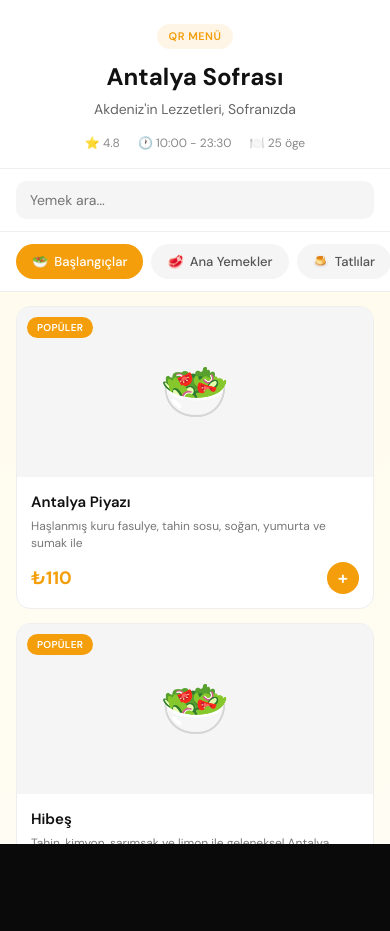
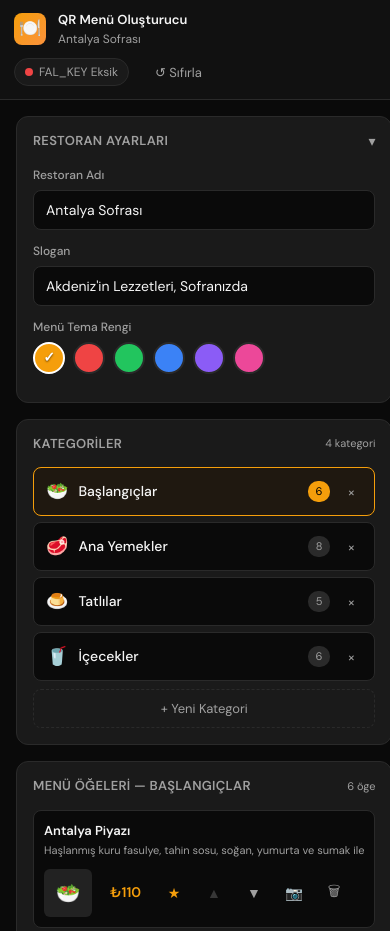
Before and after one commit to Ferhad-dijita/qr-menu-demo, a plain HTML site: page index.html in a window 390 px wide. Shown: the top 931 px of the page. Before the commit the page ends 844 px from the top, so only its background shows below. Drawn offline with Linux system fonts and the light colour scheme.

Commit message:
Add files via upload

```diff
--- a/index.html
+++ b/index.html
@@ -453,31 +453,29 @@ input,textarea,select{font-family:inherit}
 
 /* RESPONSIVE */
 @media (max-width: 1024px){
-  .main{grid-template-columns:1fr;}
-  .editor-panel{border-right:none;border-bottom:1px solid var(--border)}
+  body{overflow:auto}
+  .main{grid-template-columns:1fr;height:auto}
+  .editor-panel{border-right:none;border-bottom:1px solid var(--border);overflow:visible}
+  .preview-panel{overflow:visible}
+  .view-container{overflow:visible}
 }
 @media (max-width: 768px){
-  body{overflow:auto}
-  .app-header{display:none}
-  .main{grid-template-columns:1fr;height:100vh}
-  .editor-panel{display:none}
-  .preview-panel{background:var(--bg-primary)}
-  .view-tabs{display:none}
-  .view-container{padding:0;overflow:auto}
-  #view-phone,#view-landing{display:none !important}
-  #view-app{display:block !important}
-  #view-app .browser-frame{
-    border-radius:0;border:none;box-shadow:none;max-width:none;margin:0;
-  }
-  #view-app .browser-bar{display:none}
-  #view-app .browser-body{max-height:none;overflow:visible}
+  .app-header{flex-wrap:wrap;height:auto;padding:10px 14px;gap:8px}
+  .app-header .titles h1{font-size:13px}
+  .editor-panel{padding:16px}
+  .view-tabs{padding:10px 12px;flex-wrap:wrap}
+  .view-tab{padding:7px 10px;font-size:12px}
+  .view-container{padding:14px}
+  .phone-frame{width:300px;height:540px}
+  .qr-box{width:300px}
+  .browser-body{max-height:none}
   .app-items{grid-template-columns:1fr;padding:14px 16px}
-  .app-top{padding:24px 16px 16px}
-  .app-top h1{font-size:24px}
-  .app-search{padding:12px 16px}
-  .app-cats{padding:12px 16px}
+  .lp-hero{padding:40px 20px}
   .lp-hero h1{font-size:30px}
+  .lp-features,.lp-popular,.lp-contact,.lp-cta{padding:36px 20px}
   .lp-features-grid,.lp-contact-grid{grid-template-columns:1fr}
+  .item-row{flex-wrap:wrap}
+  .item-info{flex:1 1 100%;order:-1}
 }
 </style>
 </head>
@@ -699,8 +697,7 @@ const STORAGE_INIT = 'qr-menu-initialized';
 
 let state = loadState();
 let activeCategoryIndex = 0;
-const isMobile = () => window.matchMedia('(max-width: 768px)').matches;
-let currentView = isMobile() ? 'app' : 'phone';
+let currentView = 'phone';
 let editingItemId = null;
 let imageRequestsInFlight = new Set();
 let lastImageRequestAt = new Map();
@@ -1338,13 +1335,6 @@ function renderAll(){
   updateApiBadge();
 }
 renderAll();
-
-window.addEventListener('resize', () => {
-  if(isMobile() && currentView !== 'app'){
-    currentView = 'app';
-    renderCurrentView();
-  }
-});
 </script>
 </body>
 </html>
```
